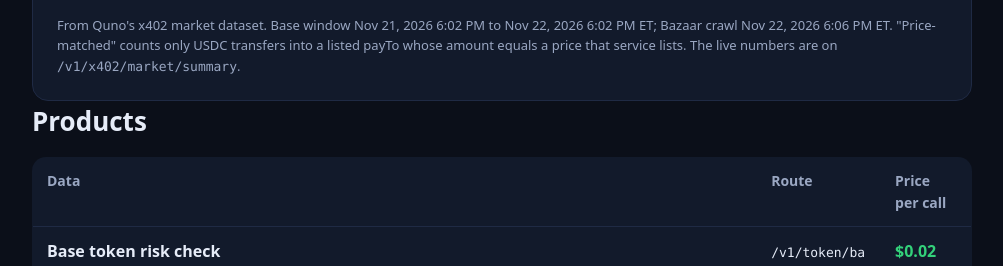
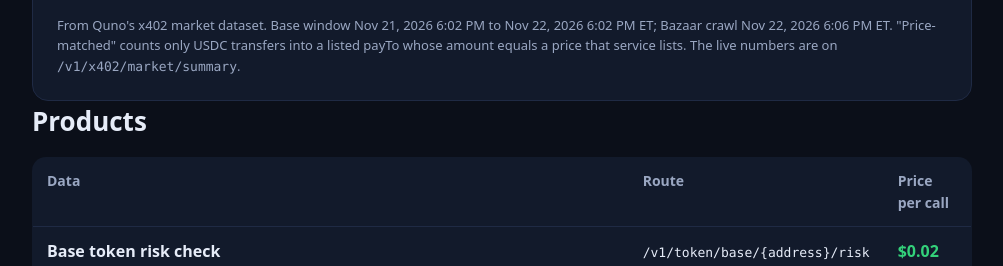
Before and after one commit to fitzyracing1/quno-site, a plain HTML site: page index.html in a window 1280 px wide. Shown: the part 618-884 px from the top of the page, without its empty margins (138-1141 px from the left). Drawn offline with Linux system fonts and the light colour scheme.

Commit message:
Keep route paths on one line

```diff
--- a/style.css
+++ b/style.css
@@ -22,7 +22,7 @@ table{width:100%;border-collapse:collapse;background:var(--panel);border:1px sol
 th,td{text-align:left;padding:12px 14px;border-top:1px solid var(--line);vertical-align:top}
 thead th{border-top:0;color:var(--muted);font-weight:600;font-size:14px}
 td.price{white-space:nowrap;font-weight:700;color:var(--green)}
-td code{font-size:13px;word-break:break-all}
+td code{font-size:13px;white-space:nowrap}
 td p{margin:4px 0 0;color:var(--muted);font-size:14px}
 pre{background:#070a12;border:1px solid var(--line);border-radius:12px;padding:16px;overflow:auto;font-size:13.5px;line-height:1.5}
 code{font-family:ui-monospace,SFMono-Regular,Menlo,Consolas,monospace}
```
